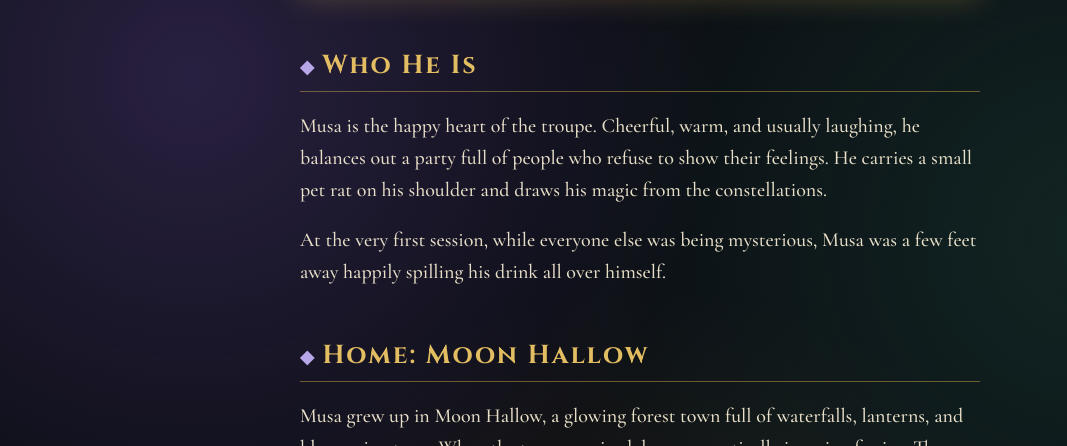
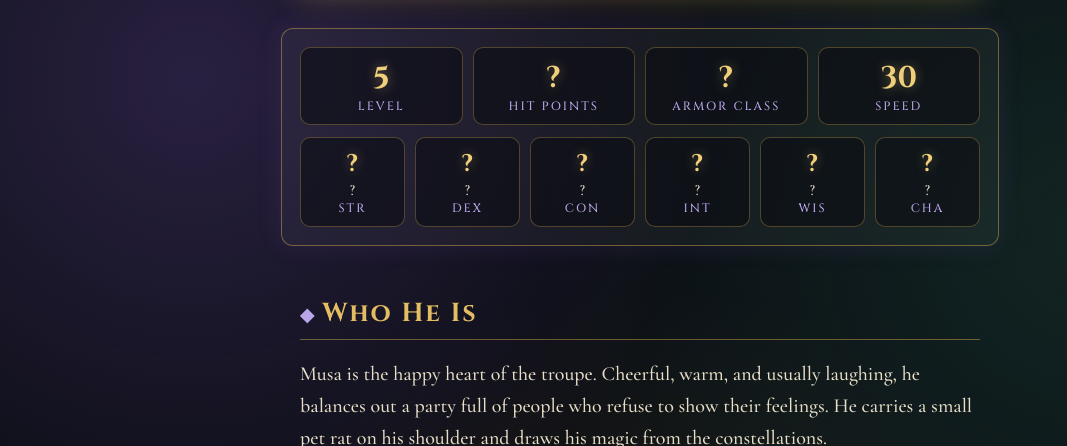
Before and after one commit to NicoGole/bmis235-html-3, a plain HTML site: page page4.html in a window 1280 px wide. Shown: the part 803-1249 px from the top of the page, without its empty margins (0-1067 px from the left). Drawn offline with nearby package versions, Linux system fonts and the light colour scheme.

Commit message:
Add character stats section to page4.html

```diff
--- a/page4.html
+++ b/page4.html
@@ -25,6 +25,23 @@
 <p class="subtitle">Druid &middot; Circle of the Stars</p>
 <img class="photo" src="img/Musa.png" alt="Musa casting a spell with his spirit deer">
 
+<div class="stats">
+    <div class="stat-row">
+        <div class="stat"><span class="stat-value">5</span><span class="stat-label">Level</span></div>
+        <div class="stat"><span class="stat-value">?</span><span class="stat-label">Hit Points</span></div>
+        <div class="stat"><span class="stat-value">?</span><span class="stat-label">Armor Class</span></div>
+        <div class="stat"><span class="stat-value">30</span><span class="stat-label">Speed</span></div>
+    </div>
+    <div class="stat-row">
+        <div class="stat ability"><span class="stat-value">?</span><span class="mod">?</span><span class="stat-label">STR</span></div>
+        <div class="stat ability"><span class="stat-value">?</span><span class="mod">?</span><span class="stat-label">DEX</span></div>
+        <div class="stat ability"><span class="stat-value">?</span><span class="mod">?</span><span class="stat-label">CON</span></div>
+        <div class="stat ability"><span class="stat-value">?</span><span class="mod">?</span><span class="stat-label">INT</span></div>
+        <div class="stat ability"><span class="stat-value">?</span><span class="mod">?</span><span class="stat-label">WIS</span></div>
+        <div class="stat ability"><span class="stat-value">?</span><span class="mod">?</span><span class="stat-label">CHA</span></div>
+    </div>
+</div>
+
 <h2>Who He Is</h2>
 <p>Musa is the happy heart of the troupe. Cheerful, warm, and usually laughing, he balances out a party full of people who refuse to show their feelings. He carries a small pet rat on his shoulder and draws his magic from the constellations.</p>
 <p>At the very first session, while everyone else was being mysterious, Musa was a few feet away happily spilling his drink all over himself.</p>
```
